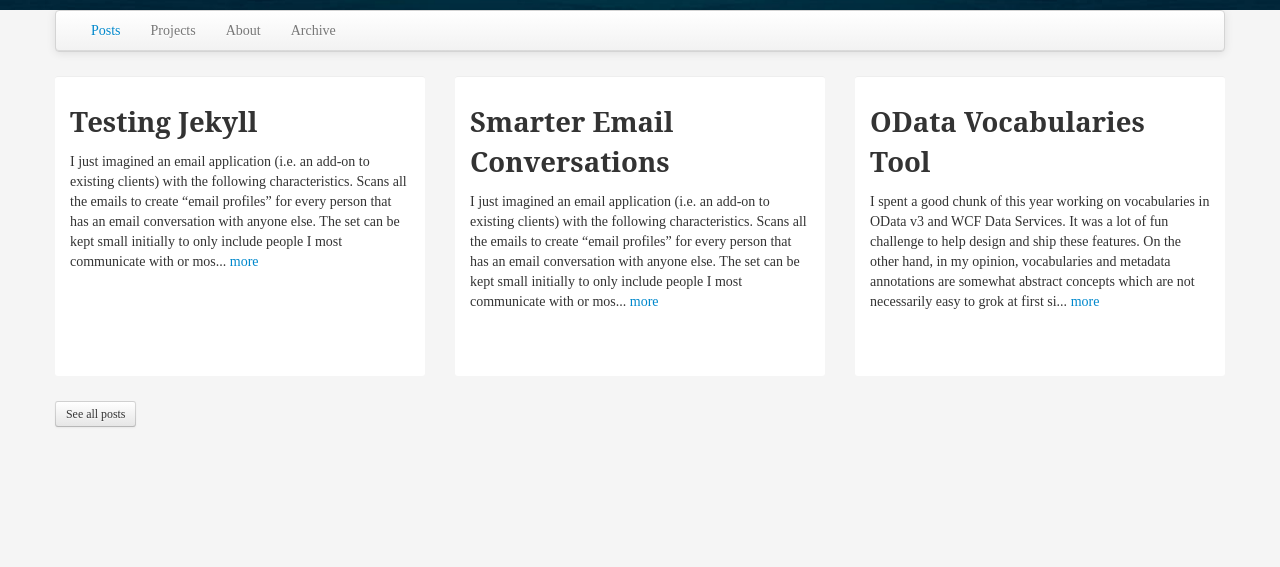
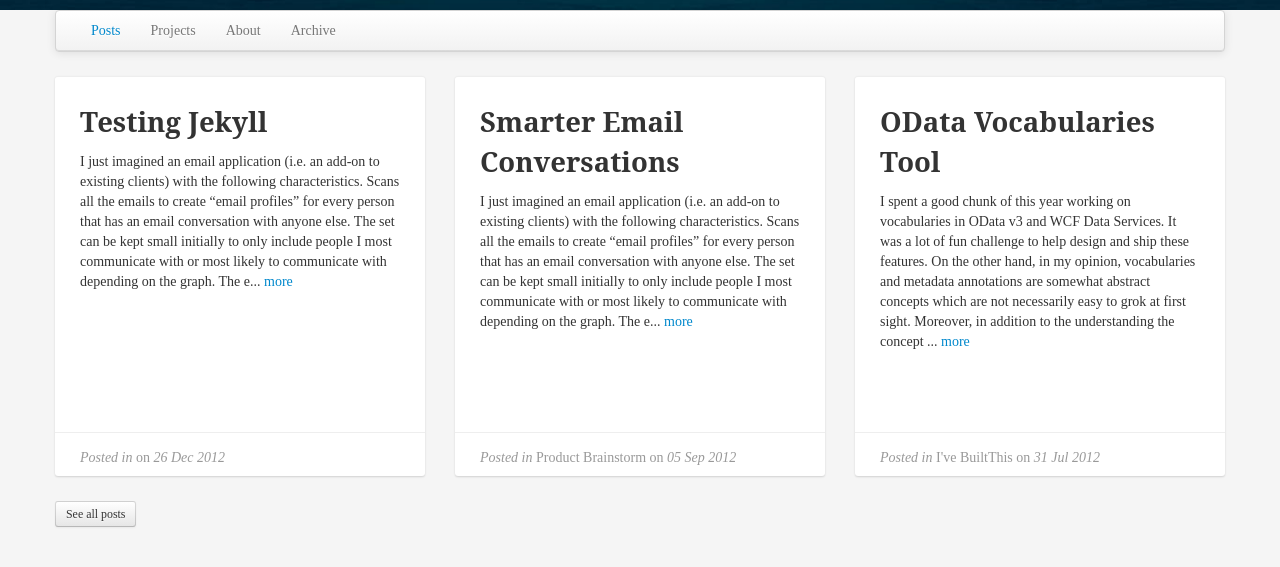
Before and after one commit to turker/turker.github.com, a Jekyll site: the page built from index.html, in a window 1280 px wide. Shown: the part 550-1117 px from the top of the page. Built offline with Jekyll 4.4.1, drawn with Linux system fonts in a browser that asks for light colours; some web fonts are replaced; before the commit the page ends 1017 px from its top, so only the background shows below that.

Commit message:
better postbox and categories
Modified postbox on front page
Added category to posts

```diff
--- a/_posts/2012-09-05-smarter-email-conversations.md
+++ b/_posts/2012-09-05-smarter-email-conversations.md
@@ -1,6 +1,7 @@
 ---
 layout: post
 title: Smarter Email Conversations
+categories: Product &nbsp Brainstorm
 ---
 
 I just imagined an email application (i.e. an add-on to existing clients) with the following characteristics.
@@ -15,6 +16,4 @@ This could be helpful in many ways like:
 * Knowing who to possible add to the thread based who that person is most influenced by
 * etc. etc.
 
-
-
 I think most parts of something like this would be possible today. I just wanted to capture this here in this raw form as I thought about it since it wouldn't fit in 140 chars or less.
--- a/css/screen.css
+++ b/css/screen.css
@@ -126,12 +126,25 @@ body {
 
 .postbox {
   border-radius: 3px;
-  padding: 15px;
   position: relative;
   border-top: 1px solid #eee;
   background: #fff;
   margin-bottom: 25px;
-  min-height: 300px !important;
+  height: 400px;
+  -webkit-box-shadow: 0 1px 2px rgba(0,0,0,0.15);
+  -moz-box-shadow: 0 1px 2px rgba(0,0,0,0.15);
+  box-shadow: 0 1px 2px rgba(0,0,0,0.15);
+}
+
+.postbox .postboxContent {
+  height: 320px;
+  padding: 15px 25px 20px 25px;
+}
+
+.postbox .postboxMeta {
+  padding: 15px 25px 0px 25px;
+  border-top: 1px solid #eee;
+  box-sizing: border-box;
 }
 
 .postbox h1, h2, h3 {
@@ -158,6 +171,8 @@ body {
 .postbox h2 a {
   color: #333;
 }
+
+
 
 .postInfo {
   border-bottom: 1px solid #dededc;
--- a/index.html
+++ b/index.html
@@ -20,8 +20,13 @@ title: turker.log
     <div class="postwrap">
     	{% for post in site.posts limit:3 %}
 	    	<div class="span4 postbox">
-	          <h2><a href="{{ post.url }}">{{ post.title }}</a></h2>
-	          <p>{{ post.content | strip_html | truncate: 320 }} <a href="{{post.url}}">more</a> </p>
+	    		<div class='postboxContent'>
+		          <h2><a href="{{ post.url }}">{{ post.title }}</a></h2>
+	           	  <p>{{ post.content | strip_html | truncate: 380 }} <a href="{{post.url}}">more</a> </p>
+		        </div>
+		    	<div class='postboxMeta muted'>
+		    		<p><i>Posted in</i> {{ post.categories }} on <i>{{ post.date | date_to_string }}</i></p>
+		    	</div>
 	        </div>
      	{% endfor %}
 	</div>
```
Also changed, not shown: _posts/2012-07-31-OData-Vocabularies-Tool.md (+1 -0 lines).
